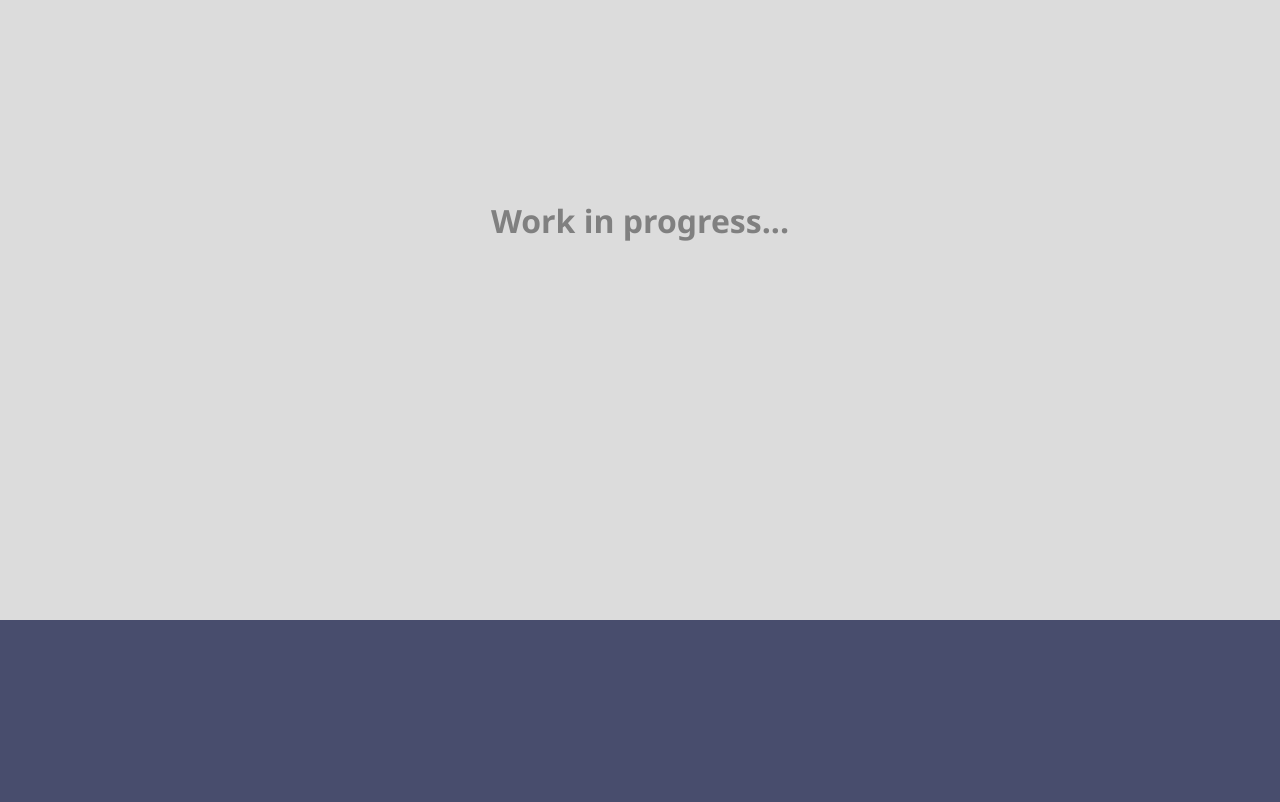
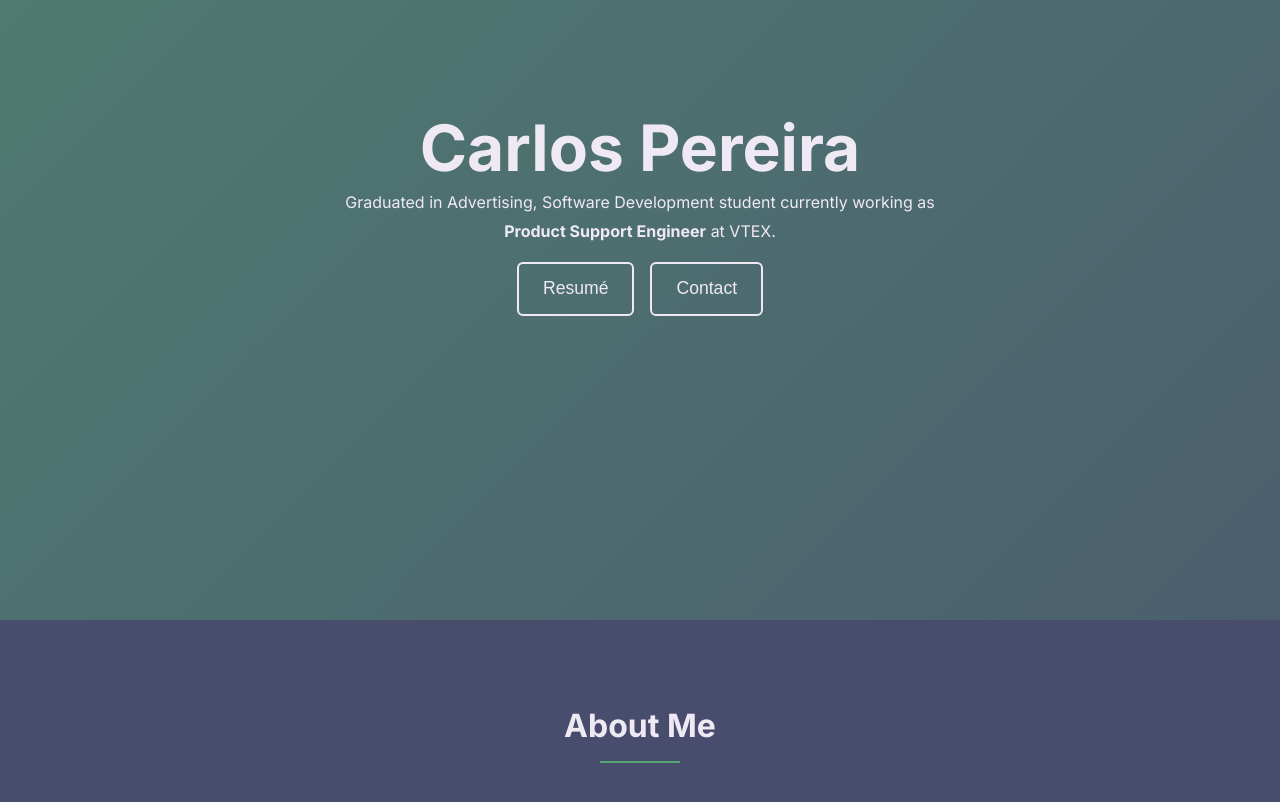
Before and after one commit to kdumagalhaes/hellocarlos, a React (Vite) app: page / in a window 1280 px wide. Shown: the part 180-982 px from the top of the page. Before the commit the page ends 800 px from the top, so only its background shows below. Built offline with nearby package versions, Linux system fonts and the light colour scheme.

Commit message:
Add SectionTitle component

```diff
--- a/src/App.tsx
+++ b/src/App.tsx
@@ -1,19 +1,21 @@
 // components
-// import { Hero } from './components/Hero/Hero'
-import { Wip } from './components/WIP/Wip'
+import { Hero } from './components/Hero/Hero'
+// import { Wip } from './components/WIP/Wip'
 import { GlobalStyles } from './GlobalStyles'
 
 // assets
 import { ThemeProvider } from 'styled-components'
 import { defaultTheme } from './themes/default'
-// import { HeaderNav } from './components/Header/HeaderNav'
+import { HeaderNav } from './components/Header/HeaderNav'
+import { AboutMe } from './components/AboutMe/AboutMe'
 
 function App() {
   return (
     <ThemeProvider theme={defaultTheme}>
-      {/* <HeaderNav />
-      <Hero /> */}
-      <Wip />
+      <HeaderNav />
+      <Hero />
+      <AboutMe />
+      {/* <Wip /> */}
       <GlobalStyles />
     </ThemeProvider>
   )
--- /dev/null
+++ b/src/components/AboutMe/AboutMe.tsx
@@ -0,0 +1,10 @@
+import { SectionTitle } from "../SectionTitle/SectionTitle";
+import { Container } from "./styles";
+
+export function AboutMe() {
+    return (
+        <Container>
+            <SectionTitle text="About Me" />
+        </Container>
+    )
+}
--- /dev/null
+++ b/src/components/AboutMe/styles.ts
@@ -0,0 +1,6 @@
+import styled from "styled-components";
+
+export const Container = styled.main`
+  height: 100vh;
+  padding-top: 4.4rem;
+`
--- a/src/components/Hero/styles.ts
+++ b/src/components/Hero/styles.ts
@@ -6,7 +6,7 @@ const AnimateBg = keyframes`
   100%{background-position:0% 50%}
 `
 
-export const Container = styled.main`
+export const Container = styled.div`
   height: 100vh;
   display: flex;
   gap: 1rem;
--- /dev/null
+++ b/src/components/SectionTitle/SectionTitle.tsx
@@ -0,0 +1,14 @@
+import {Bar, Container, Title} from './styles'
+
+interface SectionTitleProps {
+    text: string
+}
+
+export function SectionTitle({text}: SectionTitleProps) {
+    return (
+        <Container>
+        <Title>{text}</Title>
+        <Bar />
+        </Container>
+    )
+}
--- /dev/null
+++ b/src/components/SectionTitle/styles.ts
@@ -0,0 +1,23 @@
+import styled from "styled-components";
+
+export const Container = styled.div`
+    display: flex;
+    flex-direction: column;
+    align-items: center;
+    justify-content: center;
+    padding: 1rem 0;
+`
+
+export const Title = styled.span`
+    display: block;
+    margin: 0 auto;
+    font-size: 2rem;
+    font-weight: 700;
+`
+
+export const Bar = styled.span`
+    margin-top: 1rem;
+    width: 5rem;
+    height: 2px;
+    background-color: ${props => props.theme['forest-green']};
+`
```
